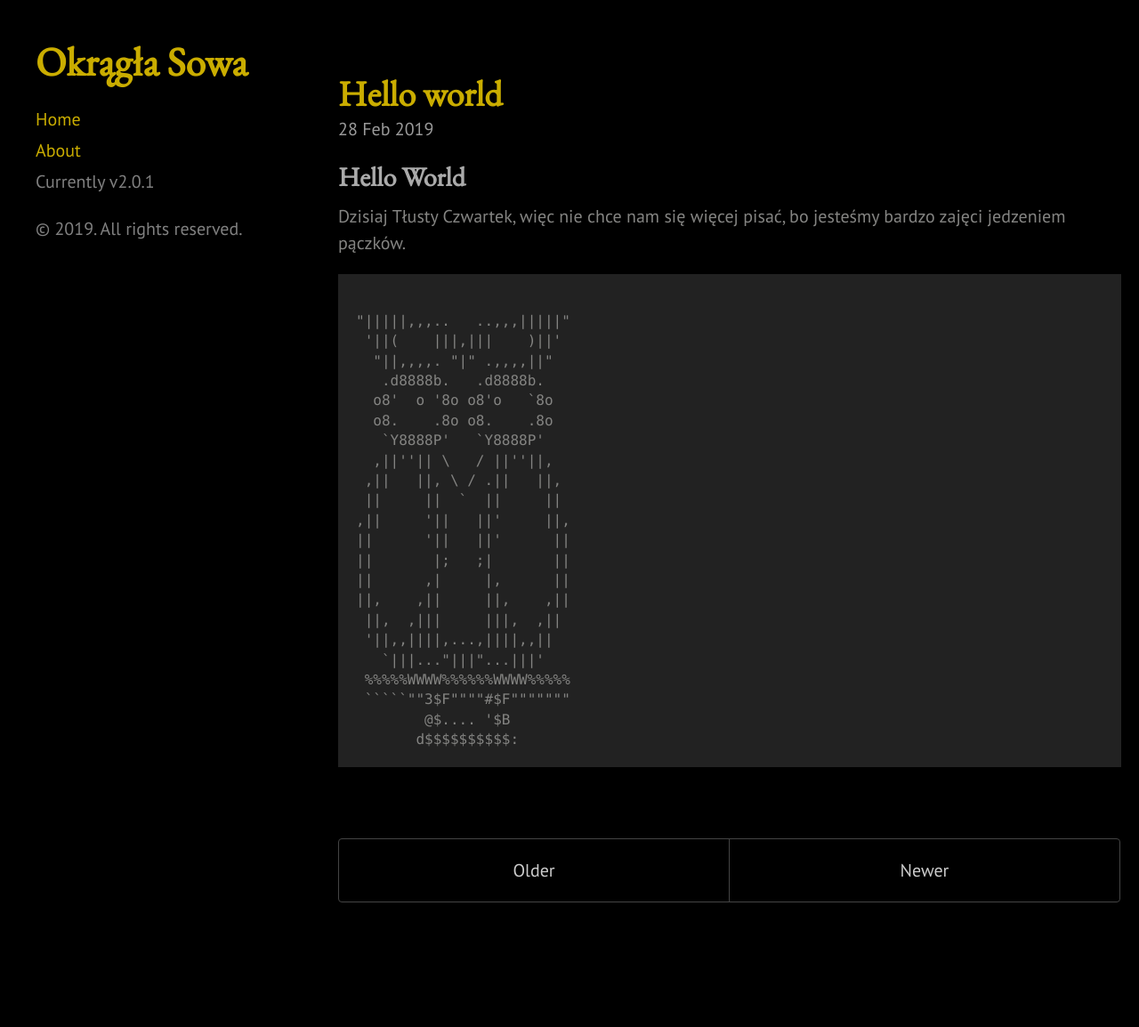
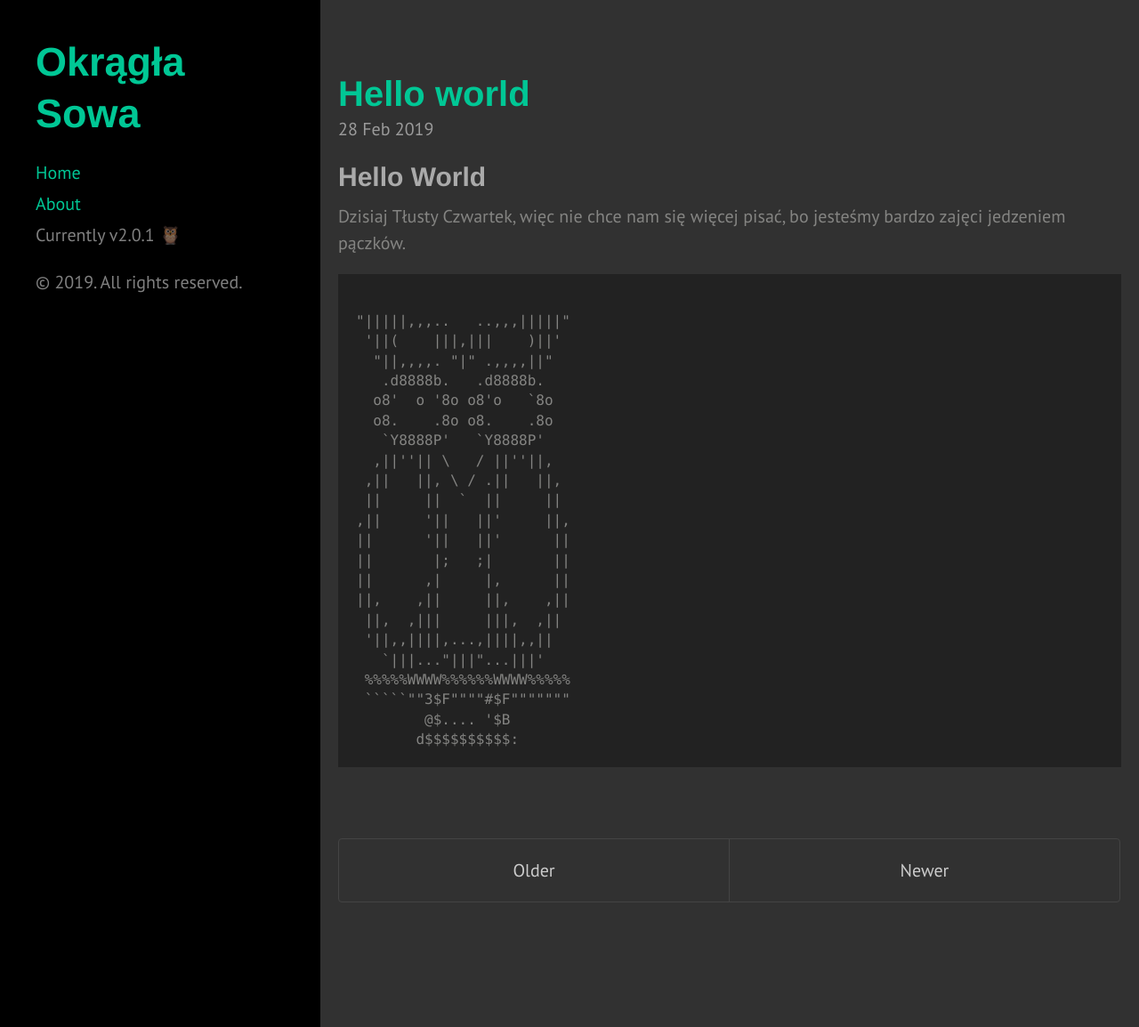
Before and after one commit to konstantynopolitanka/konstantynopolitanka.github.io, a Jekyll site: the page built from index.html, in a window 1280 px wide and 1154 px high. Shown: the whole window at 89% size. Built offline with Jekyll 4.4.1, drawn with Linux system fonts in a browser that asks for light colours; the list of posts is cut into pages by our own code.

Commit message:
color changes

```diff
--- a/_includes/sidebar.html
+++ b/_includes/sidebar.html
@@ -26,7 +26,7 @@
         {% endif %}
       {% endfor %}
 
-      <span class="sidebar-nav-item">Currently v{{ site.version }}</span>
+      <span class="sidebar-nav-item">Currently v{{ site.version }} 🦉</span>
     </nav>
 
     <p>&copy; {{ site.time | date: '%Y' }}. All rights reserved.</p>
--- a/public/css/blackdoc.css
+++ b/public/css/blackdoc.css
@@ -33,7 +33,7 @@ html {
 
 body {
   color: #848482;
-  background-color: #000000;
+  background-color: #313131;
 }
 
 h1,
@@ -42,7 +42,7 @@ h3,
 h4,
 h5,
 h6 {
-  font-family: 'EB Garamond', serif;
+  font-family: Helvetica, serif;
   color: #aaa;
 }
 
@@ -52,7 +52,7 @@ h3 a,
 h4 a,
 h5 a,
 h6 a {
-  font-family: 'EB Garamond', serif;
+  font-family: Helvetica, serif;
   color: #50585d;
   font-kerning: auto;
   font-feature-settings: "kern", "liga", "dlig", "hlig", "cswh";
@@ -65,7 +65,9 @@ a {
 }
 
 a:hover {
-  color: #caad00;
+  color: #00c795;
+  color: #00c795;
+
 }
 
 .btn {
@@ -205,12 +207,12 @@ tbody tr:nth-child(odd) th {
 
 /* Sidebar links */
 .sidebar a {
-  color: #caad00;
+  color: #00c795;
 }
 
 /* About section */
 .sidebar-about h1 {
-  color: #caad00;
+  color: #00c795;
   margin-top: 0;
   font-family: 'Noto Serif', serif;
   font-size: 2.25rem;
@@ -284,7 +286,7 @@ a.sidebar-nav-item:focus {
 .page-title,
 .post-title,
 .post-title a {
-  color: #caad00;
+  color: #00c795;
 }
 
 /*
```
Also changed, not shown: public/icons8-owl-64.png (deleted), 8 other files.
